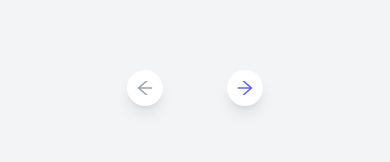
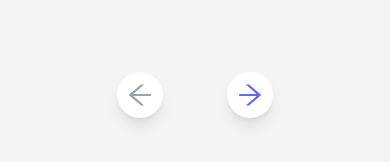
Before and after one commit to aj-2000/interndb, a Next.js app: page / in a window 390 px wide. Shown: the part 614-776 px from the top of the page. Built offline with nearby package versions, Linux system fonts and the light colour scheme.

Commit message:
mobile responsiveness imporved

```diff
--- a/components/Testimonial.tsx
+++ b/components/Testimonial.tsx
@@ -2,7 +2,7 @@ import React from "react";
 
 const styles = {
   container:
-    "w-[300px] h-[345px] bg-white shadow-lg pt-12 relative flex items-center flex-col gap-y-2 border-t-4 border-indigo-500/100 rounded p-4",
+    "w-[300px] h-[380px] md:h-[345px] bg-white shadow-lg pt-12 relative flex items-center flex-col gap-y-2 border-t-4 border-indigo-500/100 rounded p-4",
   name: "text-center text-lg font-medium",
   position: "text-center text-base font-normal",
   description: "text-left text-gray-500 text-sm leading-6",
--- a/pages/index.tsx
+++ b/pages/index.tsx
@@ -1,10 +1,14 @@
 import Testimonial from "@/components/Testimonial";
-import { useEffect, useState } from "react";
+import { useState } from "react";
 import { testimonials } from "../consts";
 import { AiOutlineArrowLeft, AiOutlineArrowRight } from "react-icons/ai/";
-import { useAutoAnimate } from '@formkit/auto-animate/react'
+import { useAutoAnimate } from "@formkit/auto-animate/react";
 export default function IndexPage() {
-  const [parent] = useAutoAnimate<HTMLDivElement>(/* optional config */)
+  const [testimonialParent] =
+    useAutoAnimate<HTMLDivElement>(/* optional config */);
+  const [sliderControlParent] =
+    useAutoAnimate<HTMLDivElement>(/* optional config */);
+
   const [index, setIndex] = useState(0);
   const handleLeft = () => {
     if (index === 0) {
@@ -14,38 +18,40 @@ export default function IndexPage() {
     }
   };
   const handleRight = () => {
-    if (index === testimonials.length-1) {
+    if (index === testimonials.length - 1) {
       return;
     } else {
       setIndex(index + 1);
     }
   };
-  useEffect(()=>{
-console.log(index)
-  },[index])
 
   return (
     <div className="flex flex-col justify-around bg-gray-100 w-[100wh] h-[100vh]">
-      <div className="flex gap-x-8 pl-4 md:px-32 overflow-hidden" ref={parent}>
+      <div
+        className="flex gap-x-8 pl-4 md:px-32 overflow-hidden"
+        ref={testimonialParent}
+      >
         {testimonials.slice(index).map((testimonial) => {
-          return <Testimonial key={testimonial.id} {...testimonial}/>;
+          return <Testimonial key={testimonial.id} {...testimonial} />;
         })}
       </div>
       <div className="text-xl flex p-16 gap-x-16 justify-center">
         <div
-          className={`bg-white text-xl rounded-full shadow-lg p-2 ${
+          ref={sliderControlParent}
+          className={`bg-white text-3xl rounded-full shadow-lg p-2 ${
             index == 0 && "cursor-not-allowed"
               ? "cursor-not-allowed  text-gray-400"
-              : "hover:scale-125 text-indigo-500"
+              : "hover:scale-150 text-indigo-500"
           }`}
         >
           <AiOutlineArrowLeft onClick={handleLeft} />
         </div>
         <div
-          className={`bg-white text-xl rounded-full shadow-lg p-2 ${
+          ref={sliderControlParent}
+          className={`bg-white text-3xl rounded-full shadow-lg p-2 ${
             index == testimonials.length - 1
               ? "cursor-not-allowed text-gray-400"
-              : "hover:shadow-xl hover:scale-125 text-indigo-500"
+              : "hover:shadow-xl hover:scale-150 text-indigo-500"
           }`}
         >
           <AiOutlineArrowRight onClick={handleRight} />
```
